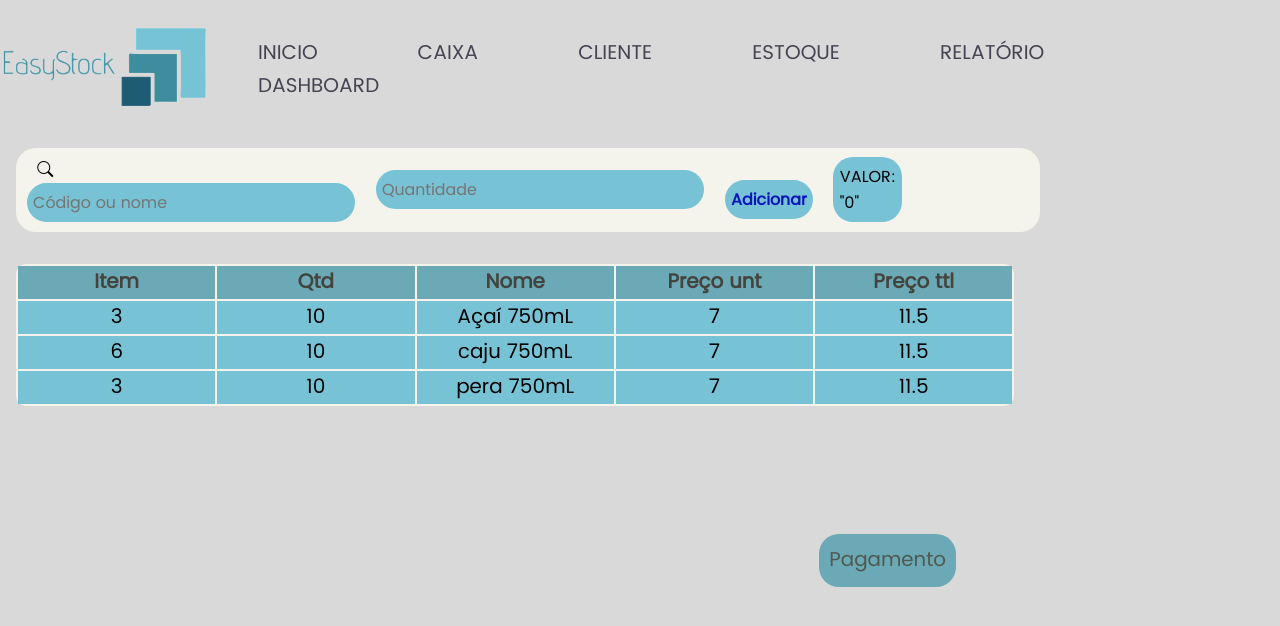
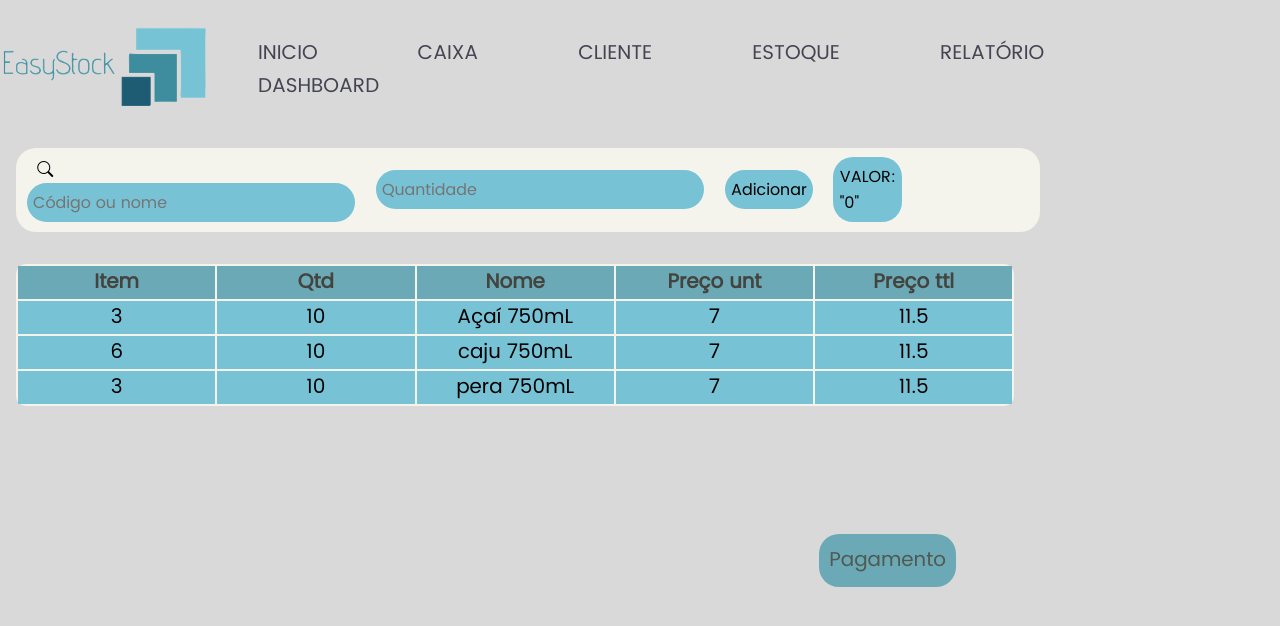
Before and after one commit to mdsreq-fga-unb/2023.1-EasyStock, a React (Vite) app in the folder frontend/: page /caixa in a window 1280 px wide. Shown: the top 626 px of the page. Built offline with nearby package versions, Linux system fonts and the light colour scheme.

Commit message:
mudando nome cadastro

```diff
--- a/frontend/src/pages/estoque/cadastro/Cadastro.jsx
+++ b/frontend/src/pages/estoque/cadastro/Cadastro.jsx
@@ -64,7 +64,7 @@ export default function Cadastro() {
                                 type="submit"
                                 name="Adicionar Produto"
                                 id="enviar"
-                                className="buttons"
+                                className="buttonz"
                                 value="Cadastrar"
                             />
                         </div>
--- a/frontend/src/pages/estoque/cadastro/CadastroStyled.css
+++ b/frontend/src/pages/estoque/cadastro/CadastroStyled.css
@@ -65,7 +65,7 @@ h1 {
     color: #4038a0;
 }
 
-.buttons {
+.buttonz {
     background-color: transparent;
     border-color: #272262;
     color: #0614bd;
```
